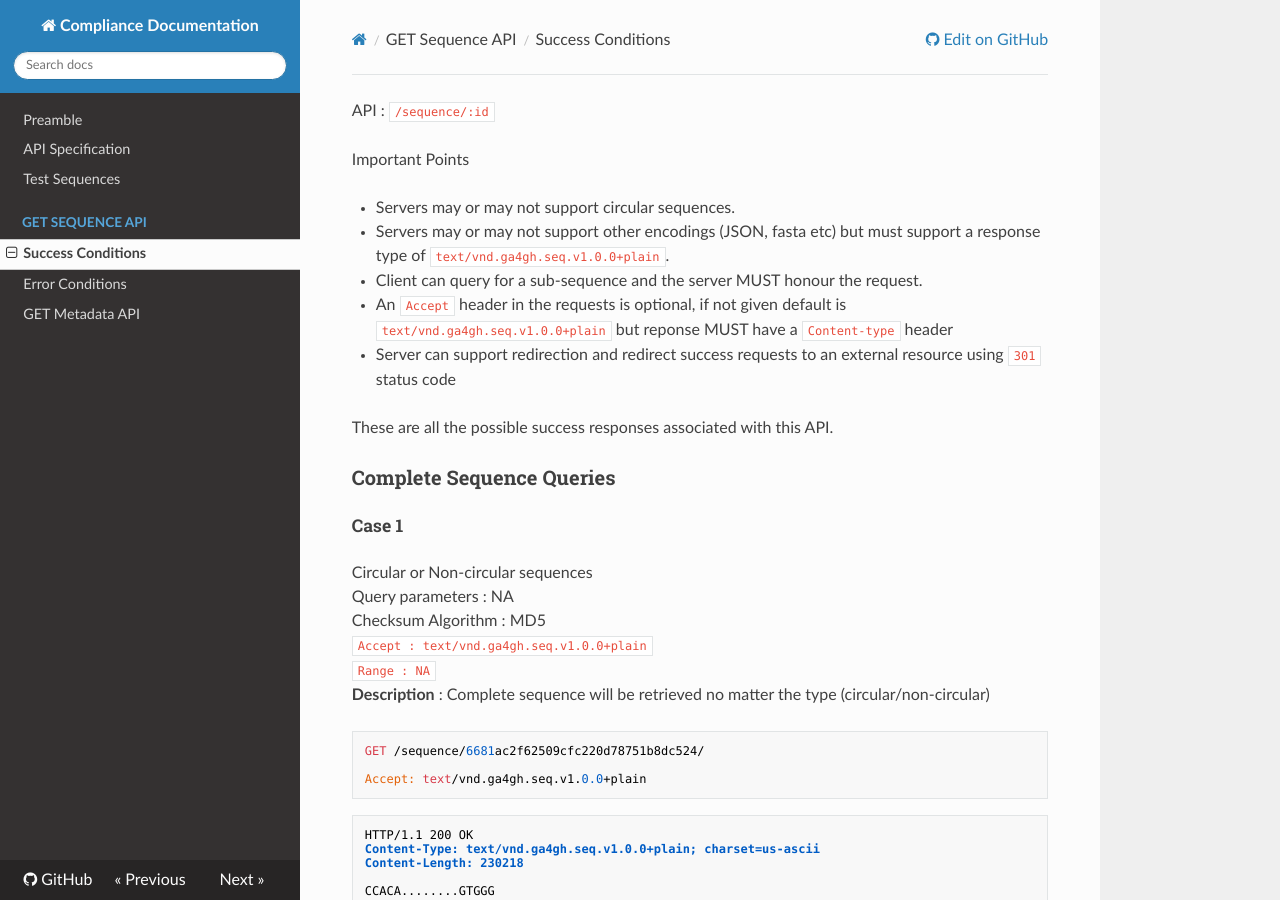
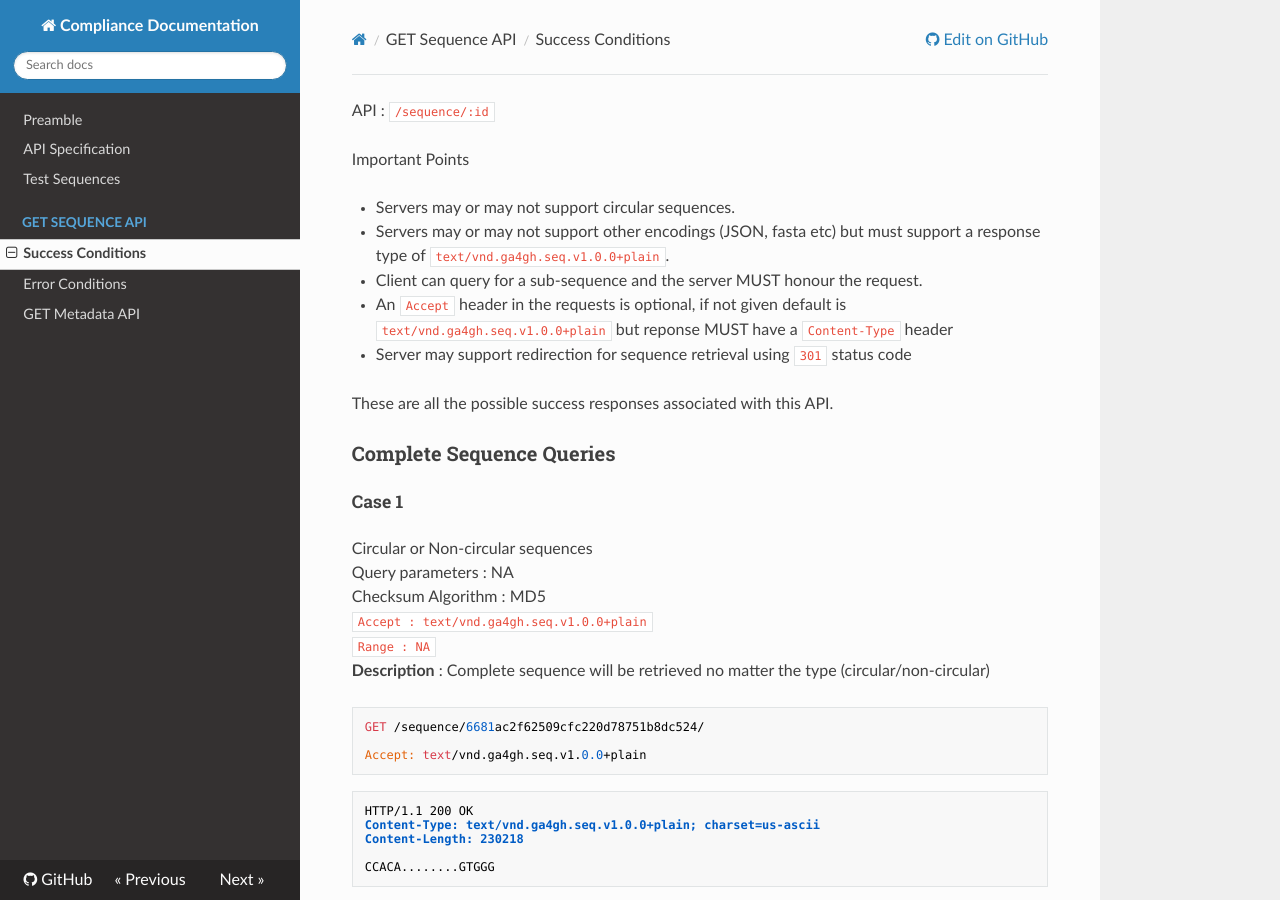
Before and after one commit to ga4gh/refget-compliance-suite, an MkDocs documentation site: the page built from docs/GET_sequence_API/success.md, in a window 1280 px wide and 900 px high. Built offline with MkDocs 1.6.1, drawn with Linux system fonts in a browser that asks for light colours; nearby versions of some CDN libraries; old or Windows-style settings are respelled for this version of MkDocs.

Commit message:
Update success.md

```diff
--- a/docs/GET_sequence_API/success.md
+++ b/docs/GET_sequence_API/success.md
@@ -5,8 +5,8 @@ Important Points
  * Servers may or may not support circular sequences.
  * Servers may or may not support other encodings (JSON, fasta etc) but must support a response type of `text/vnd.ga4gh.seq.v1.0.0+plain`.
  * Client can query for a sub-sequence and the server MUST honour the request.
- * An `Accept` header in the requests is optional, if not given default is `text/vnd.ga4gh.seq.v1.0.0+plain` but reponse MUST have a `Content-type` header
- * Server can support redirection and redirect success requests to an external resource using `301` status code
+ * An `Accept` header in the requests is optional, if not given default is `text/vnd.ga4gh.seq.v1.0.0+plain` but reponse MUST have a `Content-Type` header
+ * Server may support redirection for sequence retrieval using `301` status code
 
 These are all the possible success responses associated with this API.
 ### Complete Sequence Queries
```
